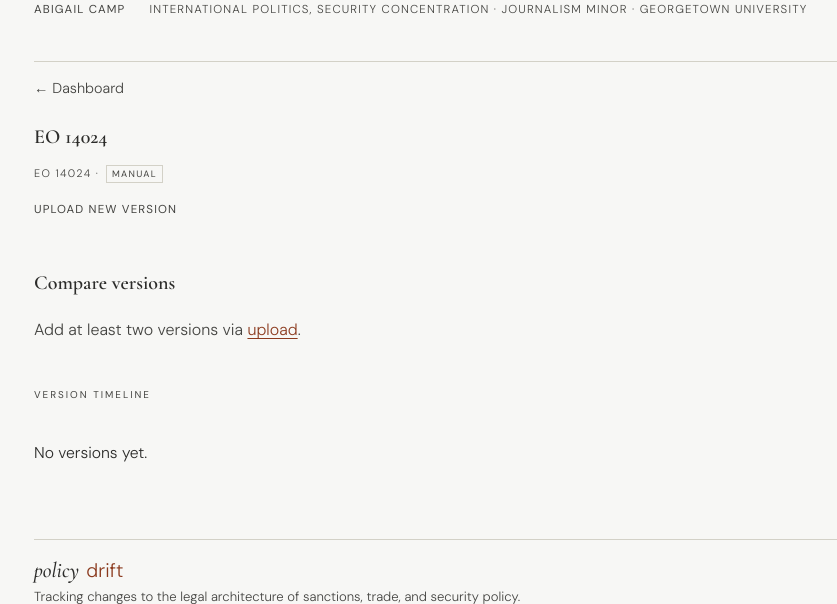
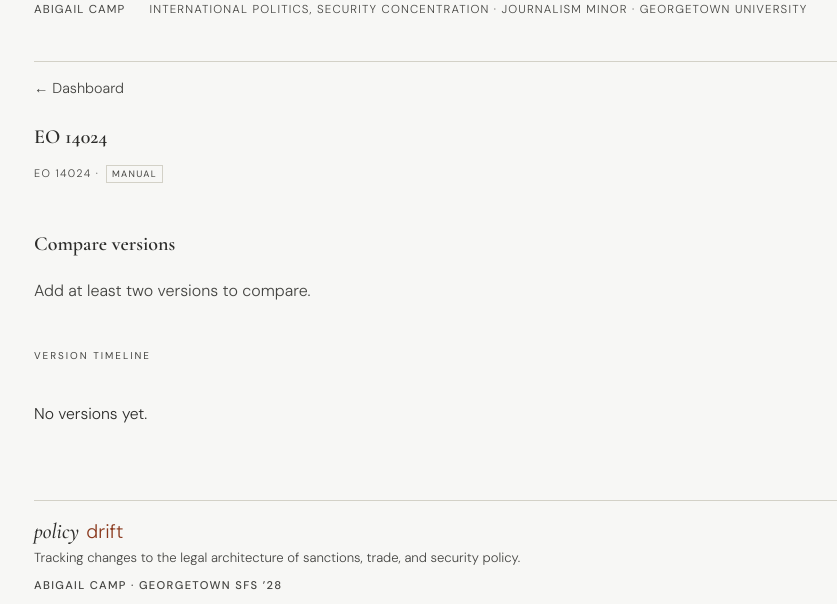
Before and after one commit to abigailcamp/policy-drift, a FastAPI app: page /instruments/eo-14024 in a window 1280 px wide. Shown: the part 142-746 px from the top of the page, without its empty margins (174-1011 px from the left). Run offline with FastAPI, Linux system fonts and the light colour scheme; some libraries are stand-ins or nearby versions.

Commit message:
Remove public admin upload links

```diff
--- a/app/templates/instrument_detail.html
+++ b/app/templates/instrument_detail.html
@@ -11,9 +11,6 @@
     {% if instrument.last_fetch_status %}
     · <span class="tag-pill tag-pill--status tag-pill--{{ instrument.last_fetch_status }}">{{ instrument.last_fetch_status }}</span>
     {% endif %}
-  </p>
-  <p class="item-actions">
-    <a href="/admin/upload?instrument={{ instrument.slug }}">Upload new version</a>
   </p>
 </header>
 
@@ -49,7 +46,7 @@
     <button type="submit" class="btn-solid">View redline</button>
   </form>
   {% else %}
-  <p class="page-lead">Add at least two versions via <a href="/admin/upload?instrument={{ instrument.slug }}">upload</a>.</p>
+  <p class="page-lead">Add at least two versions to compare.</p>
   {% endif %}
 </section>
 
```
